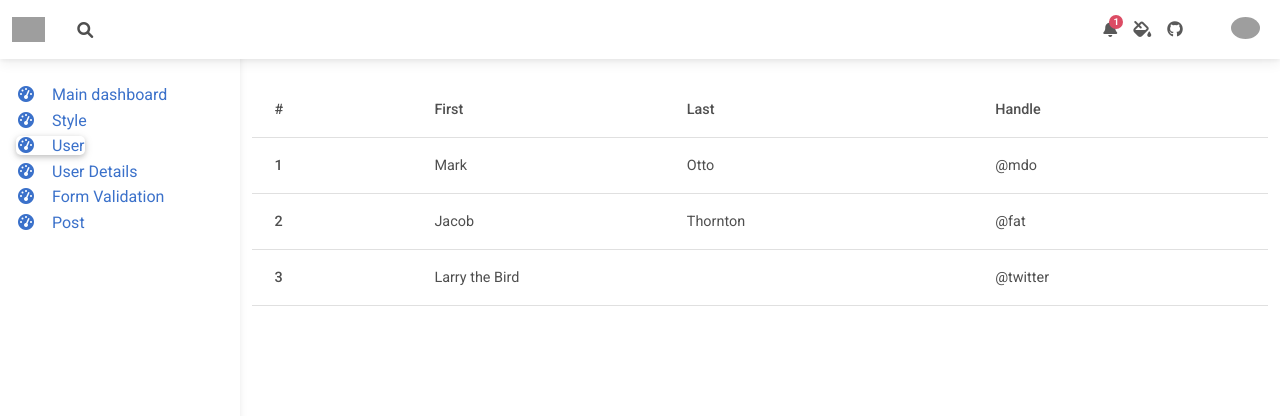
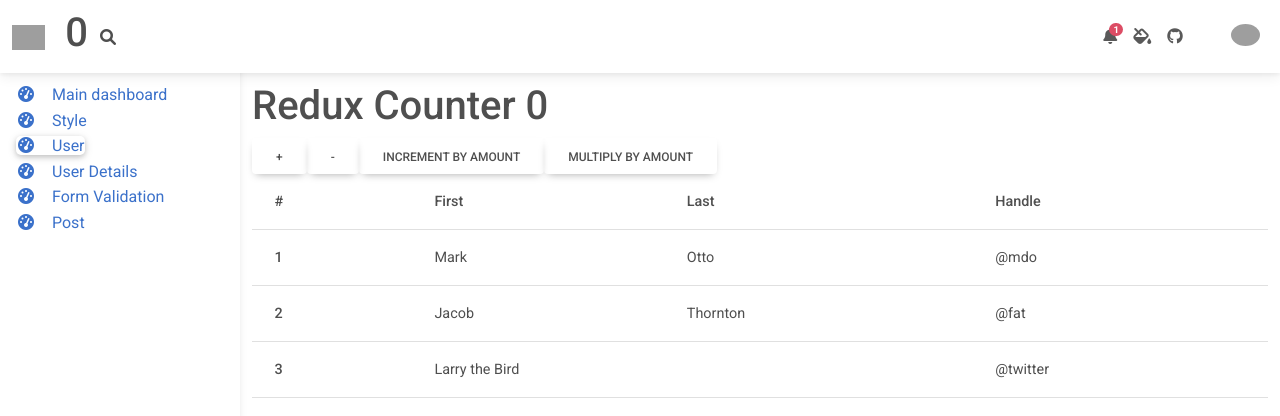
Before and after one commit to Chirag-bambhaniya/my-react-app, a React (Create React App) app: page /users in a window 1280 px wide. Shown: the top 416 px of the page. Built offline with nearby package versions, Linux system fonts and the light colour scheme; grey boxes are pictures that could not be loaded.

Commit message:
Redux Counter

```diff
--- a/src/index.js
+++ b/src/index.js
@@ -12,6 +12,8 @@ import StyleComponent from './practice/style/StyleComponent';
 import Home from './practice/Router/Home';
 import Route1 from './practice/Router/Route1';
 import Route2 from './practice/Router/Route2';
+import store from './practice/redux/store';
+import { Provider } from 'react-redux';
 
 const root = ReactDOM.createRoot(document.getElementById('root'));
 
@@ -42,7 +44,9 @@ const root = ReactDOM.createRoot(document.getElementById('root'));
 root.render(
   <React.StrictMode>
     <BrowserRouter>
-      <App />
+      <Provider store={store}>
+        <App />
+      </Provider>
     </BrowserRouter>
     {/* <ClassComponent/>
     <FunctionComponent/> */}
--- a/src/layout/NavBar.js
+++ b/src/layout/NavBar.js
@@ -1,7 +1,10 @@
 import React from "react";
+import { useSelector } from "react-redux";
 // import PropTypes from 'prop-types';
 
 function NavBar() {
+
+    const count = useSelector ((state) => state.counter.value )
 
     return (
 
@@ -20,6 +23,7 @@ function NavBar() {
                 <a className="navbar-brand" href="#">
                     <img src="https://mdbootstrap.com/img/logo/mdb-transaprent-noshadows.png" height="25" alt="" loading="lazy" />
                 </a>
+                <h1>{count}</h1>
                 {/* <!-- Search form --> */}
                 <form className="d-none d-md-flex input-group w-auto my-auto">
                     {/* <input autocomplete="off" type="search" className="form-control rounded"
--- a/src/practice/Router/User.js
+++ b/src/practice/Router/User.jsx
@@ -1,11 +1,21 @@
 import React from 'react'
+import { useDispatch, useSelector } from 'react-redux'
+import { decrement, increment, incrementByAmount, multiplyByAmount } from '../redux/CounterSlice'
 // import Sidebar from '../../layouts/Sidebar'
 // import Navbar from '../../layouts/Navbar'
 
 export default function User() {
-    console.log('user page');
+    // console.log('user page');
+    const count = useSelector ((state) => state.counter.value)
+    const dispatch = useDispatch()
     return (
         <>
+
+            <h1>Redux Counter {count} </h1>
+            <button className='btn' onClick={() => dispatch(increment())}>+</button>
+            <button className='btn' onClick={() => dispatch(decrement())}>-</button>
+            <button className='btn' onClick={() => dispatch(incrementByAmount(5))}>increment By Amount</button>
+            <button className='btn' onClick={() => dispatch(multiplyByAmount(5))}>Multiply By Amount</button>
             {/* <header>
                 <Sidebar />
                 <Navbar />
--- /dev/null
+++ b/src/practice/redux/CounterSlice.js
@@ -0,0 +1,27 @@
+import { createSlice } from "@reduxjs/toolkit";
+
+export const CounterSlice = createSlice({
+    name: 'counter',
+    initialState: {
+        value: 0,
+    },
+    reducers: {
+        increment: (state) => {
+            state.value += 1
+        },
+        decrement: (state) => {
+            state.value -= 1
+        },
+        incrementByAmount: (state, action) => {
+            state.value += action.payload
+        },
+        multiplyByAmount: (state, action) => {
+            state.value *= action.payload
+        }
+
+    }
+})
+
+export const { increment, decrement, incrementByAmount, multiplyByAmount } = CounterSlice.actions
+
+export default CounterSlice.reducer
--- /dev/null
+++ b/src/practice/redux/store.js
@@ -0,0 +1,10 @@
+import { configureStore } from "@reduxjs/toolkit";
+import CounterReducer from './CounterSlice';
+
+export default configureStore({
+    reducer: {
+
+        counter: CounterReducer
+
+    },
+})
```
